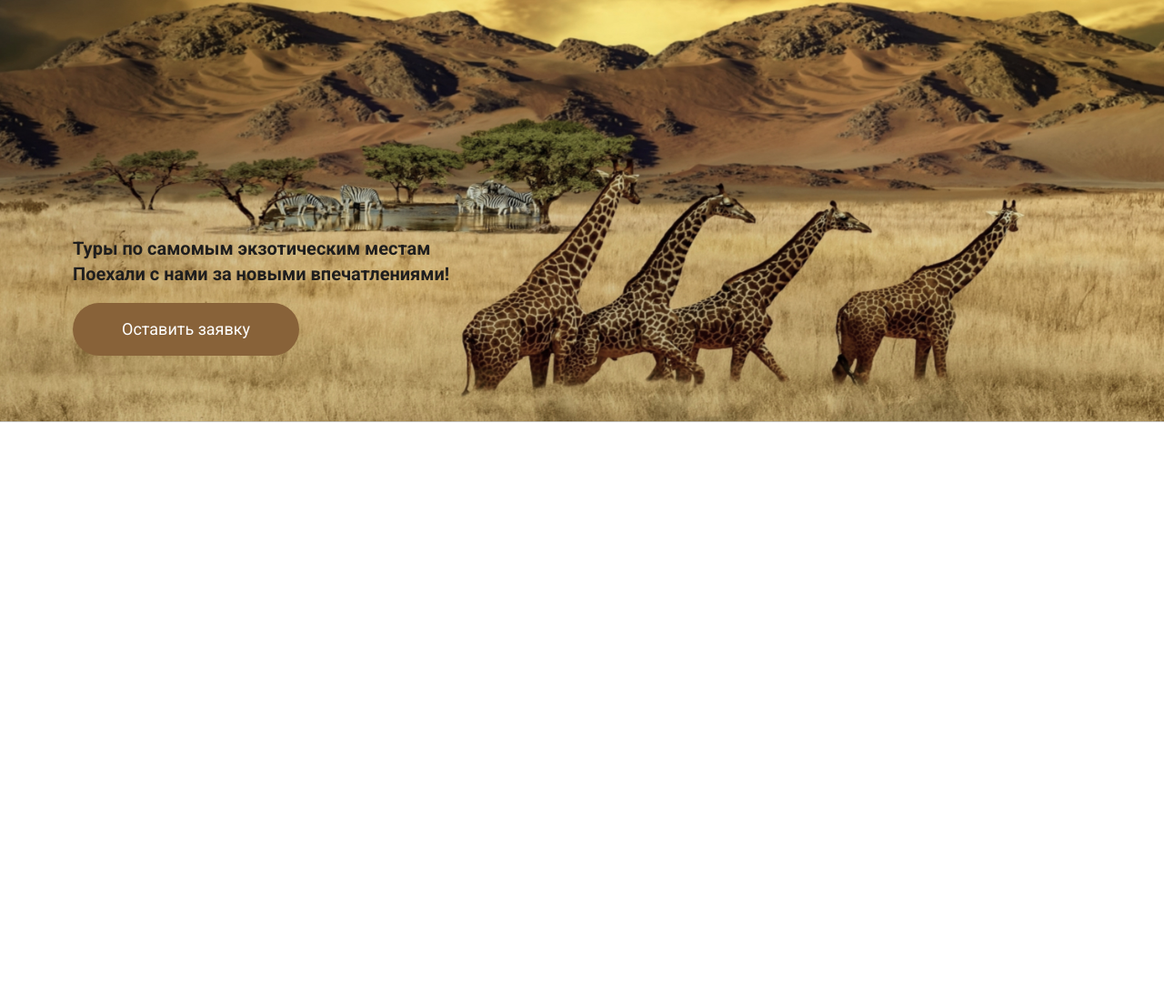
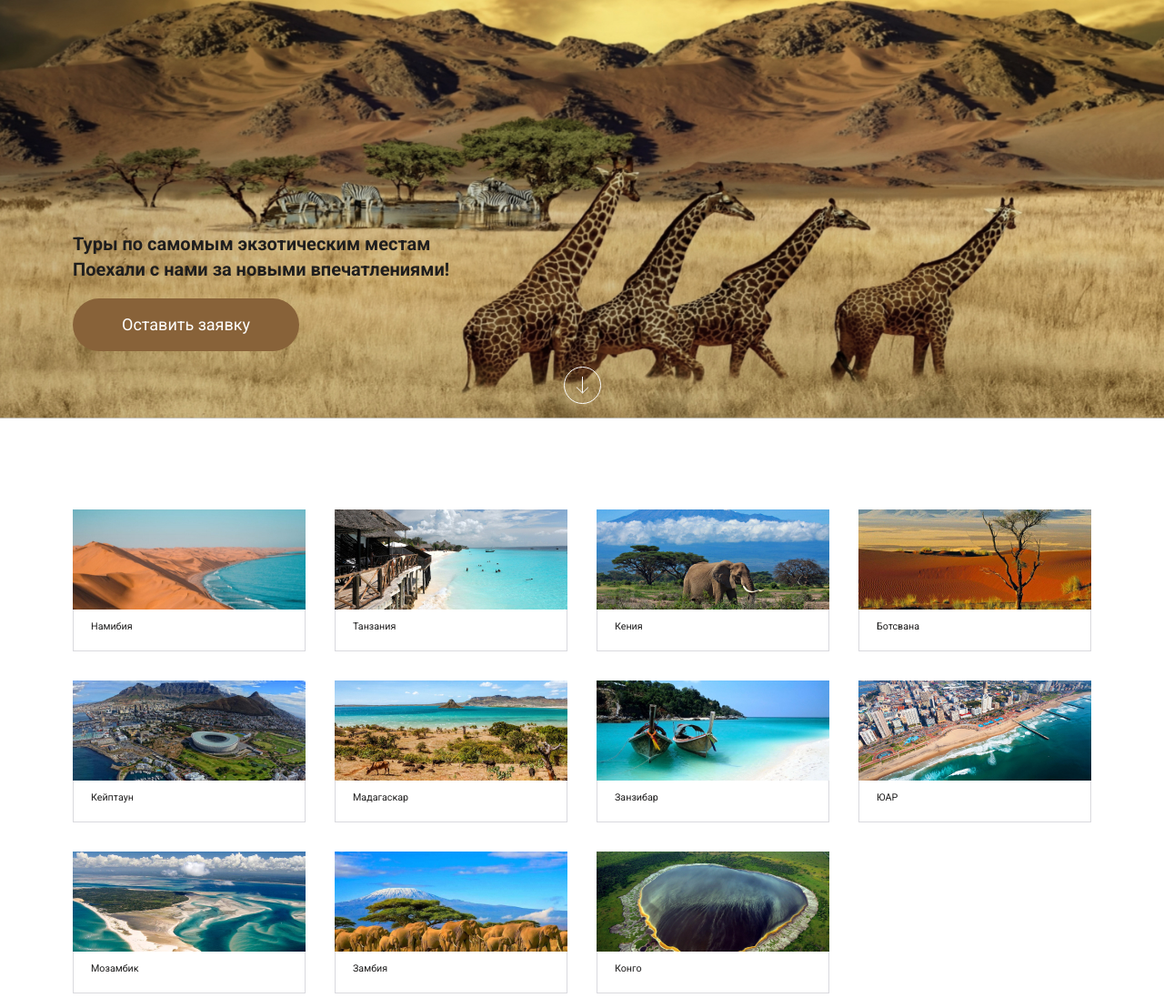
Before and after one commit to AlexIstra1989/safari, a website: page app/index.html in a window 1280 px wide. Shown: the part 336-1444 px from the top of the page at 91% size. Before the commit the page ends 801 px from the top, so only its background shows below. Drawn offline with nearby package versions, Linux system fonts and the light colour scheme; files that its build step writes are made by us from their sources.

Commit message:
added derection block

```diff
--- a/app/index.html
+++ b/app/index.html
@@ -65,12 +65,122 @@
      Поехали с нами за новыми впечатлениями!
     </p>
     <button class="btn" type="button">Оставить заявку</button>
+    <div class="header__content-btn">
+     <a class="header__content-arrow" href="#">
+      <svg width="41" height="41" viewBox="0 0 41 41" fill="none" xmlns="http://www.w3.org/2000/svg">
+       <path d="M20.4999 11.0023L20.4999 28.6023" stroke="white" stroke-miterlimit="10"/>
+       <path d="M13.9999 22.6022L20.5004 29.0022L26.9999 22.6022" stroke="white" stroke-miterlimit="10"/>
+       <path d="M0.5 20.5C0.5 9.45431 9.45431 0.5 20.5 0.5C31.5457 0.5 40.5 9.45431 40.5 20.5C40.5 31.5457 31.5457 40.5 20.5 40.5C9.45431 40.5 0.5 31.5457 0.5 20.5Z" stroke="white" stroke-miterlimit="10"/>
+       </svg>
+     </a>
+    </div>
    </div>
   </div>
  </header>
+ <main class="main">
+  <div class="direction">
+   <div class="container">
+    <div class="direction__inner">
+     <div class="direction__item">
+      <a class="direction__link-image" href="#">
+      <img class="direction__image" src="images/direction/namib.jpg" alt="#">
+     </a>
+     <h6 class="direction__name">
+      Намибия
+     </h6>
+    </div>
+     <div class="direction__item">
+      <a class="direction__link-image" href="#">
+      <img class="direction__image" src="images/direction/tanz.jpg" alt="#">
+     </a>
+     <h6 class="direction__name">
+      Танзания
+     </h6>
+    </div>
+     <div class="direction__item">
+      <a class="direction__link-image" href="#">
+      <img class="direction__image" src="images/direction/kenia.jpg" alt="#">
+     </a>
+     <h6 class="direction__name">
+      Кения
+     </h6>
+    </div>
+     <div class="direction__item">
+      <a class="direction__link-image" href="#">
+      <img class="direction__image" src="images/direction/bostv.jpg" alt="#">
+     </a>
+     <h6 class="direction__name">
+      Ботсвана
+     </h6>
+    </div>
+     <div class="direction__item">
+      <a class="direction__link-image" href="#">
+      <img class="direction__image" src="images/direction/capetown.jpg" alt="#">
+     </a>
+     <h6 class="direction__name">
+      Кейптаун
+     </h6>
+    </div>
+     <div class="direction__item">
+      <a class="direction__link-image" href="#">
+      <img class="direction__image" src="images/direction/madagascar.jpg" alt="#">
+     </a>
+     <h6 class="direction__name">
+      Мадагаскар
+     </h6>
+    </div>
+     <div class="direction__item">
+      <a class="direction__link-image" href="#">
+      <img class="direction__image" src="images/direction/zanzibare.jpg" alt="#">
+     </a>
+     <h6 class="direction__name">
+      Занзибар
+     </h6>
+    </div>
+     <div class="direction__item">
+      <a class="direction__link-image" href="#">
+      <img class="direction__image" src="images/direction/africa.jpg" alt="#">
+     </a>
+     <h6 class="direction__name">
+      ЮАР
+     </h6>
+    </div>
+     <div class="direction__item">
+      <a class="direction__link-image" href="#">
+      <img class="direction__image" src="images/direction/mozambique.jpg" alt="#">
+     </a>
+     <h6 class="direction__name">
+      Мозамбик
+     </h6>
+    </div>
+     <div class="direction__item">
+      <a class="direction__link-image" href="#">
+      <img class="direction__image" src="images/direction/zambia.jpg" alt="#">
+     </a>
+     <h6 class="direction__name">
+      Замбия
+     </h6>
+    </div>
+    <div class="direction__item">
+     <a class="direction__link-image" href="#">
+     <img class="direction__image" src="images/direction/kongo.jpg" alt="#">
+    </a>
+    <h6 class="direction__name">
+     Конго
+    </h6>
+   </div>
+    </div>
+   </div>
+  </div>
+
+  <div class="travtl">
+   <div class="container">
+
+   </div>
+  </div>
+ </main>
 
 
- <script src="js/main.js"></script>
-</body>
+<script src=js/main.js></script>
 
 </html>
--- /dev/null
+++ b/app/scss/blocks/_direction.scss
@@ -0,0 +1,20 @@
+.direction {
+ padding: 100px 0;
+ &__inner {
+  display: grid;
+  grid-template-columns: repeat(4, 1fr);
+  grid-gap: 32px;
+ }
+ &__item {
+  max-width: 256px;
+  width: 100%;
+
+ }
+ &__name {
+  color: $secondaryColor;
+  @extend %roboto-regular;
+  padding: 12px 19px 19px;
+  border: 1px solid #D9D9DE;
+  border-top: none;
+ }
+}
--- a/app/scss/blocks/_header.scss
+++ b/app/scss/blocks/_header.scss
@@ -1,6 +1,5 @@
 .header {
  @include background(url("../../images/header-bg.jpg"));
- height: 100vh;
   &__top {
    display: flex;
    align-items: center;
@@ -27,19 +26,27 @@
    display: flex;
    flex-direction: column;
    align-items: flex-start;
-   height: calc(100vh - 160px);
+   height: calc(100vh - 165px);
    padding: 49px 0 74px;
   }
   &__content-title {
    @include text(90px, 1.3, $secondaryColor);
    @extend %pt-serif-bold;
    margin: 0 auto;
+   margin-bottom: auto;
   }
   &__content-text {
    @include text(20px, 1.4, $secondaryColor);
    @extend %roboto-bold;
    max-width: 420px;
-   margin-top: auto;
    margin-bottom: 18px;
   }
+  &__content-btn {
+   position: absolute;
+   left: 0;
+   right: 0;
+   bottom: 0;
+   text-align: center;
+   padding-bottom: 14px;
+  }
 }
--- a/app/scss/style.scss
+++ b/app/scss/style.scss
@@ -4,6 +4,7 @@
 @import "base/global";
 @import "blocks/header";
 @import "blocks/menu";
+@import "blocks/direction";
 
 
 @import "base/media";
```
Also changed, not shown: app/images/arrow-down.svg (added), app/images/direction/africa.jpg (added), app/images/direction/bostv.jpg (added), app/images/direction/capetown.jpg (added), app/images/direction/kenia.jpg (added), app/images/direction/kongo.jpg (added), app/images/direction/madagascar.jpg (added), app/images/direction/mozambique.jpg (added), app/images/direction/namib.jpg (added), app/images/direction/tanz.jpg (added), app/images/direction/zambia.jpg (added), app/images/direction/zanzibare.jpg (added).
